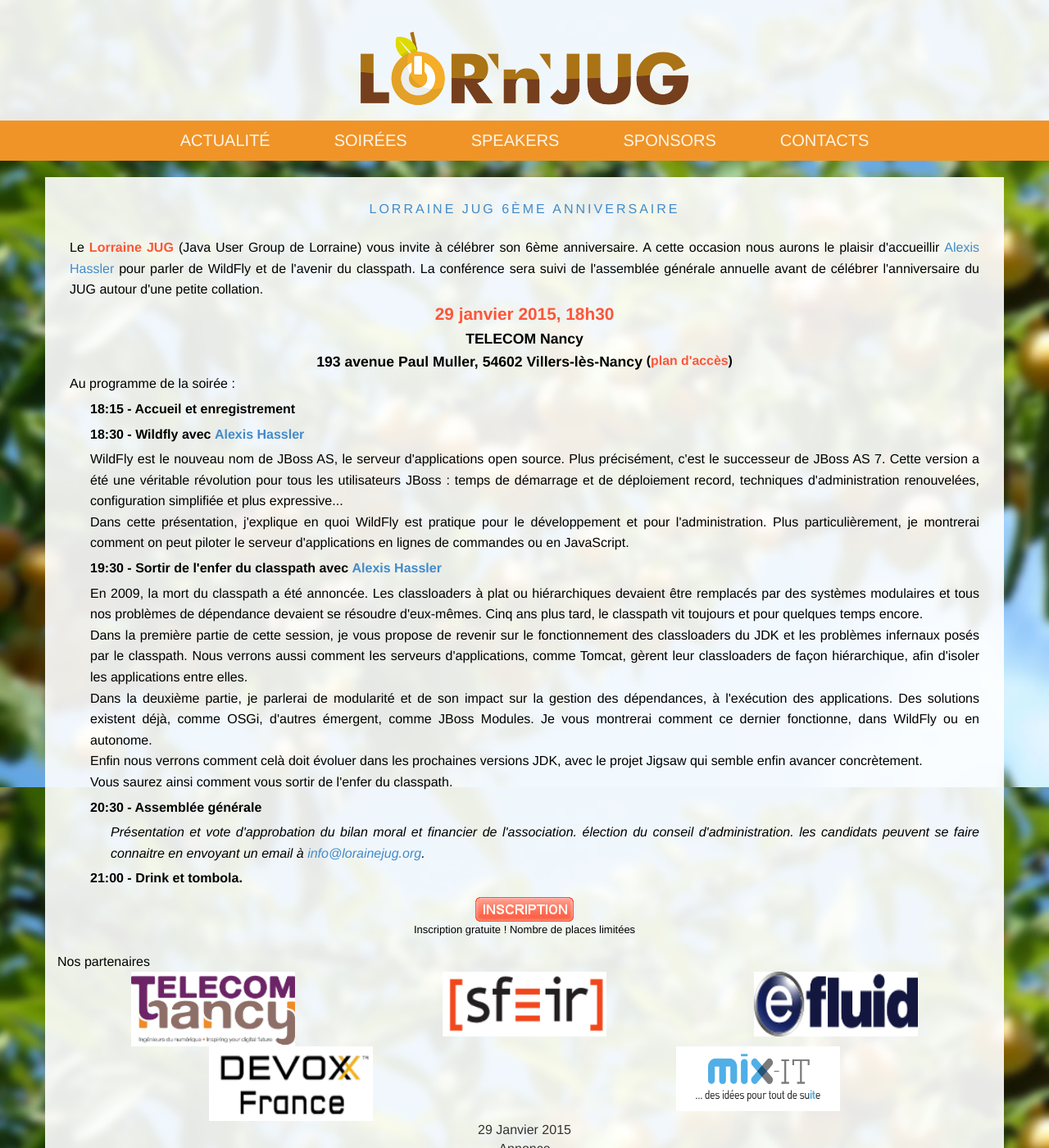
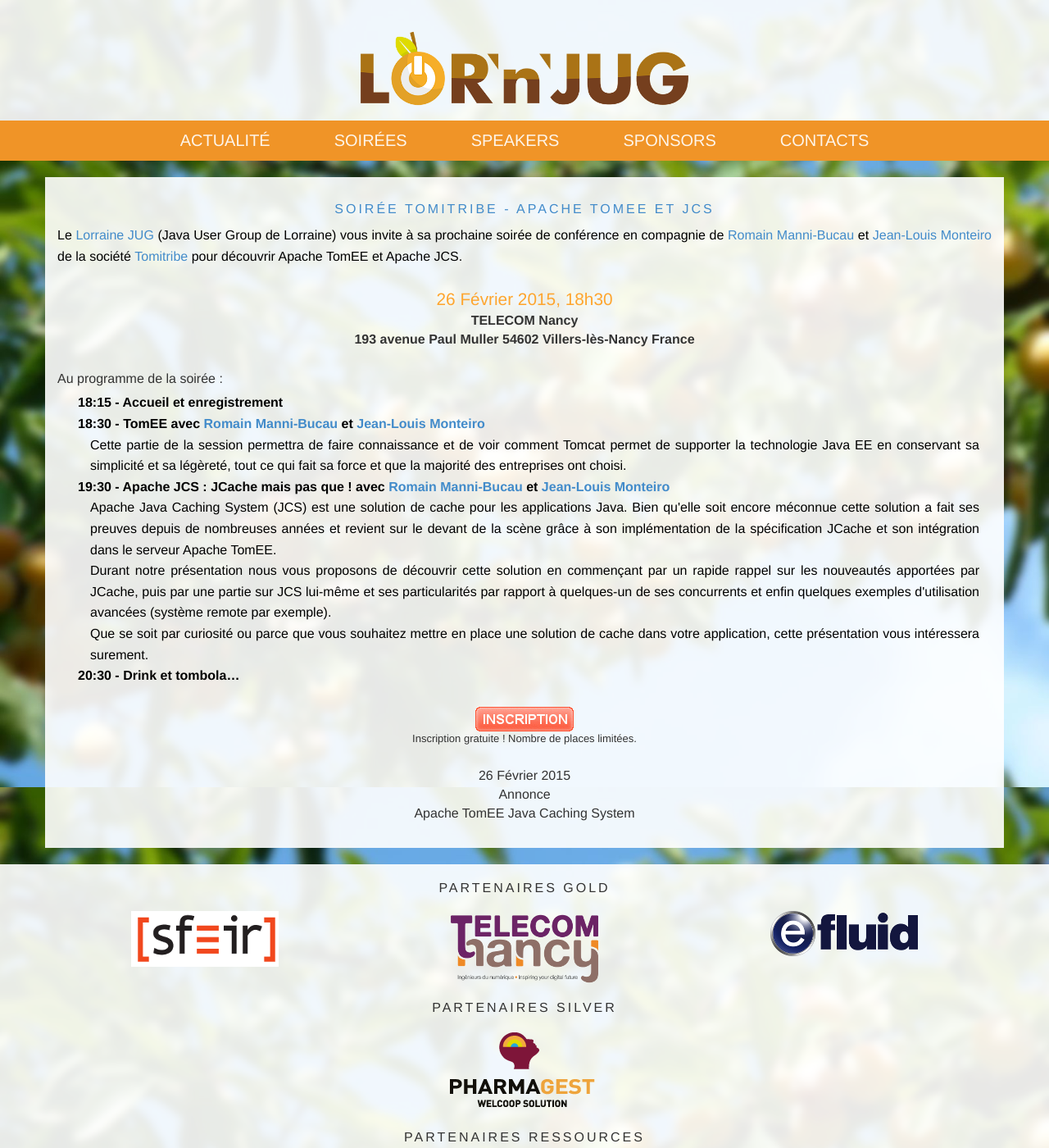
Before and after one commit to LorraineJug/lorrainejug.github.io, a Jekyll site: the page built from index.html, in a window 1280 px wide and 1400 px high. Shown: the whole window at 82% size. Built offline with Jekyll 4.4.1, drawn with Linux system fonts in a browser that asks for light colours; nearby versions of some CDN libraries; Markdown is read by kramdown in place of the engine named in the settings.

Commit message:
annonce soirée TomEE et JCS

```diff
--- a/_data/speakers.yml
+++ b/_data/speakers.yml
@@ -316,6 +316,7 @@
 dgageot:
   lastname: GAGEOT
   firstname: David
+  gravatar: f0887bf6175ba40dca795eb37883a8cf
   social :
     twitter: dgageot
     github: dgageot
@@ -324,6 +325,7 @@
 ndeloof:
   lastname: DE LOOF
   firstname: Nicolas
+  gravatar: 2983ff4b1cfdd190e9a42e1e6c6e7327
   social :
     twitter: ndeloof
     github: ndeloof
@@ -391,3 +393,34 @@
    déployer leurs applications Java.</p>
    <p>Il est co-leader du <a href="http://www.lyonjug.org/">LyonJUG</a> et aide à l’organisation de
    <a href="http://www.mix-it.fr">Mix-IT</a>, l'excellente conférence annuelle à Lyon.</p>
+
+jlmonteiro:
+  lastname: MONTEIRO
+  firstname: Jean-Louis
+  social :
+    twitter: jlouismonteiro
+    github: jeanouii
+  bio: >
+   <p>Après avoir travaillé plus de 10 ans pour de grands comptes et dans de nombreux domaines, tel que les télécoms, les
+   banques, assurances, Jean-Louis s'est progressivement concentré sur l'architecture technique et logiciel et la
+   plateforme Java EE. Parce que le meilleur moyen de changer les choses c'est de s'impliquer, Jean-Louis est membre de
+   l'expert group EJB 3.2 (JCP). Passionné par l'Open Source, il contribue depuis de nombreuses années à des projets, et
+   principalement au sein de la fondation Apache. Committer sur plusieurs projets, il est également PMC sur certains.
+   Parce qu'il aime partager, Jean-Louis donne des cours à l'école d'ingénieurs de Université Tours et sillonne les
+   conférences et JUG pour rencontrer et partager sur les sujets techniquesJean-Louis Monteiro.</p>
+
+rmannibucau:
+  lastname: MANNI-BUCAU
+  firstname: Romain
+  gravatar: a8010b78704a70577a7b079f1bc2c981
+  social :
+    twitter: rmannibucau
+    github: rmannibucau
+  bio: >
+   <p>Romain se présente lui-même: "J’ai commencé par travailler en 2010 dans une SSII. Durant ce poste, j’ai eu la
+   chance de pouvoir commencer à côtoyer la communauté Apache avant de l’intégrer en 2011 via le projet OpenEJB (TomEE
+   aujourd’hui). Depuis je continue d’être fidèle à cette communauté en contribuant autant que possible aux projets de
+   la stack “EE” actuelle et future d’Apache mais aussi des projets autour du monitoring (Sirona) voir externe à Apache
+   comme CukeSpace (intégration Cucumber pour Arquillian).<p>
+   <p>Aujourd’hui je travaillle pour <a href="http://www.tomitribe.com/">Tomitribe</a>, société qui s’est créée pour
+   soutenir TomEE et l’Open Source il y a un peu plus d’un an."</p>
--- /dev/null
+++ b/_posts/2015/2015-02-26-soiree-tomitribe-apache-tomee-et-JCS.html
@@ -0,0 +1,44 @@
+---
+layout: event
+title: Soirée Tomitribe - Apache TomEE et JCS
+category : Annonce
+tags: ["Apache", "TomEE", "Java Caching System"]
+event-date: 2015-02-26 18:30:00 +0100
+event-place: telecomnancy
+reservation-link: https://www.eventbrite.fr/e/billets-lorraine-jug-soiree-tomitribe-15689216870
+---
+
+
+<p>
+	Le <a href="/">Lorraine JUG</a> (Java User Group de Lorraine) vous invite à sa prochaine soirée de conférence en
+	compagnie de <a href="/speakers.html#jlmonteiro"/>Romain Manni-Bucau</a> et <a href="/speakers.html#rmannibucau"/>Jean-Louis Monteiro</a>
+	de la société <a href="http://www.tomitribe.com/">Tomitribe</a> pour découvrir Apache TomEE et Apache JCS.
+</p>
+
+{% include event-date.html %}
+
+<div class="programme">Au programme de la soirée :
+	<ul>
+		<li>18:15 - Accueil et enregistrement</li>
+		<li>18:30 - TomEE avec <a href="/speakers.html#jlmonteiro"/>Romain Manni-Bucau</a> et <a href="/speakers.html#rmannibucau"/>Jean-Louis Monteiro</a>
+			<p>Cette partie de la session permettra de faire connaissance et de voir comment Tomcat permet de supporter
+				la technologie Java EE en conservant sa simplicité et sa légèreté, tout ce qui fait sa force et que la
+				majorité des entreprises ont choisi.</p>
+		</li>
+		<li>19:30 - Apache JCS : JCache mais pas que ! avec <a href="/speakers.html#jlmonteiro"/>Romain Manni-Bucau</a> et <a href="/speakers.html#rmannibucau"/>Jean-Louis Monteiro</a>
+			<p>Apache Java Caching System (JCS) est une solution de cache pour les applications Java. Bien qu'elle soit
+				encore méconnue cette solution a fait ses preuves depuis de nombreuses années et revient sur le devant
+				de la scène grâce à son implémentation de la spécification JCache et son intégration dans le serveur
+				Apache TomEE.</p>
+			<p>Durant notre présentation nous vous proposons de découvrir cette solution en commençant par un rapide
+				rappel sur les nouveautés apportées par JCache, puis par une partie sur JCS lui-même et ses
+				particularités par rapport à quelques-un de ses concurrents et enfin quelques exemples d'utilisation
+				avancées (système remote par exemple).</p>
+			<p>Que se soit par curiosité ou parce que vous souhaitez mettre en place une solution de cache dans votre
+				application, cette présentation vous intéressera surement.</p>
+		</li>
+		<li>20:30 - Drink et tombola…</li>
+	</ul>
+</div>
+
+{% include event-inscription.html %}
```
